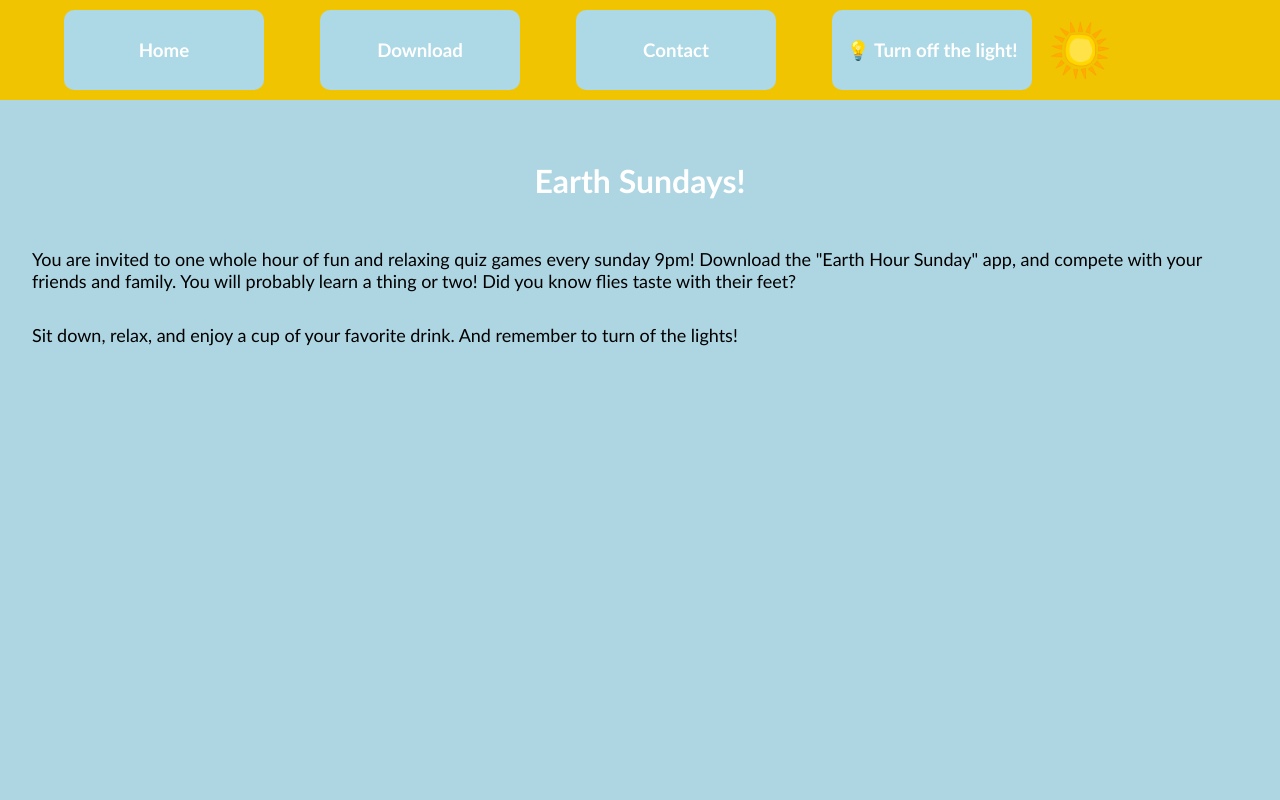
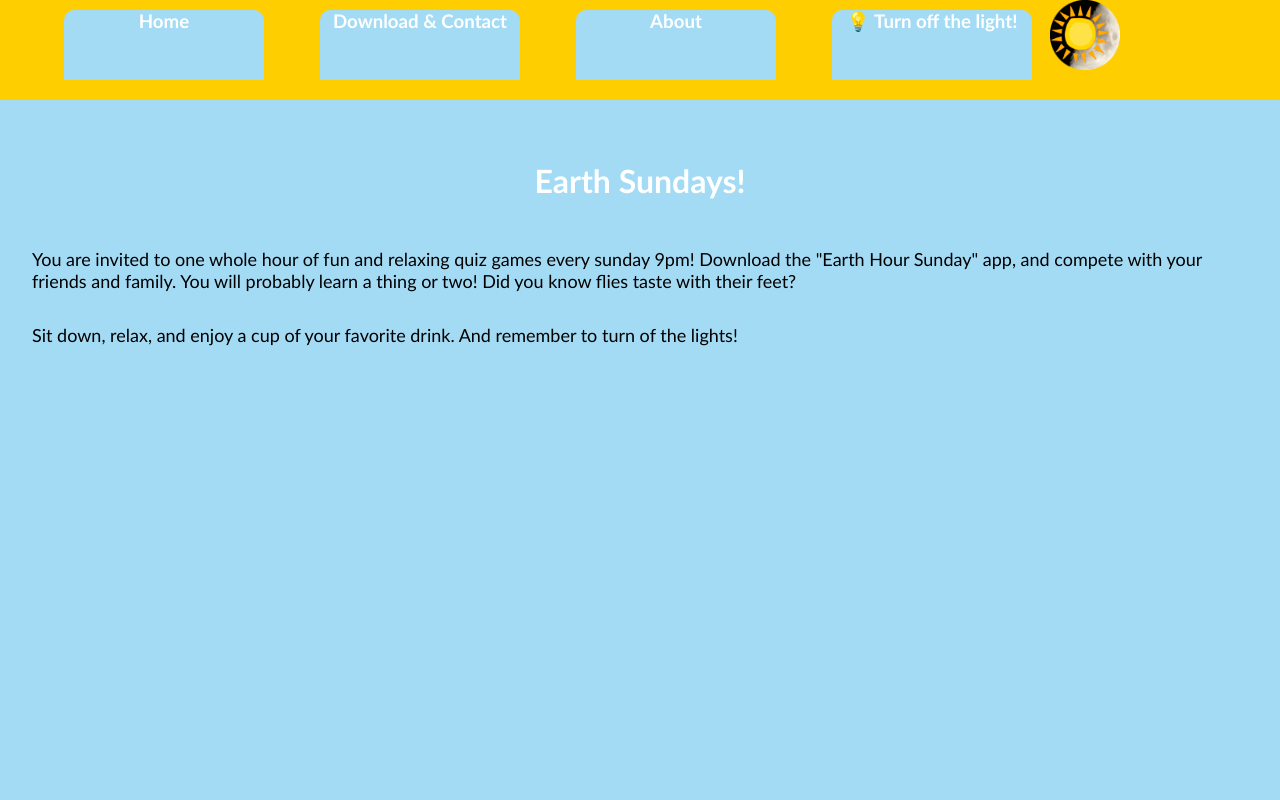
Before and after one commit to AndreasRinvoll/SnowballChallengeOblig, a plain HTML site: page index.html in a window 1280 px wide. Shown: the top 800 px of the page. Drawn offline with Linux system fonts and the light colour scheme.

Commit message:
fixed navbar, colors and contacts

```diff
--- a/index.html
+++ b/index.html
@@ -12,7 +12,11 @@
 <body>
     <div id="container">
 
-        <div class="navigation">
+        <div class="banner">
+
+        </div>
+
+        <div class="navigationbar">
 
             <a href="#main">
                 <div id="div_home" class="div_button">
@@ -22,13 +26,13 @@
 
             <a href="#download">
                 <div id="div_download" class="div_button">
-                    <h3>Download</h3>
+                    <h3>Download & Contact</h3>
                 </div>
             </a>
 
-            <a href="#contact">
+            <a href="#about">
                 <div id="div_contact" class="div_button">
-                    <h3>Contact</h3>
+                    <h3>About</h3>
                 </div>
             </a>
                 <a href="#moon">
@@ -53,7 +57,7 @@
         </div>
 
         <div class="information">
-            <h2>1. What is Earth Hour?</h2>
+            <h2 id="about">1. What is Earth Hour?</h2>
                 <p>
                     "Earth Hour, organized by WWF, is a global grassroots movement uniting people to take action on environmental issues and protect the planet. Engaging a massive mainstream community, Earth Hour was famously started as a lights out event in Sydney, Australia in 2007. Since then, it has grown to engage millions of supporters in more than 185 countries and territories, inspiring individuals and organizations worldwide to take action for the environment, and driving major legislative changes by harnessing the power of the crowd. As the movement grows, the one-hour lights out event continues to be the symbol of a broader commitment toward nature and our planet." <a href="https://www.earthhour.org/faqs">-earthhour</a>
                 </p>
@@ -70,7 +74,7 @@
             <a href="#"><img src="img/appstores.png" id="bilde"></a>
         </div>
 
-        <div>
+        <div class="contact">
             <h2 id="contact">You can contact us in the following ways: </h2>
             <ul class="contact_list">
                 <li>Email: earthsunday@gmail.com</li>
--- a/light_theme.css
+++ b/light_theme.css
@@ -4,7 +4,7 @@
 }
 
 body {
-  background-color: rgb(173, 213, 226);
+  background-color: rgb(163, 219, 245);
 }
 
 #container {
@@ -21,12 +21,37 @@ body {
   z-index: -10;
 }
 
-.navigation {
+/*Fixed navbar TEST*/
+
+.navigationbar {
+  overflow: hidden;
+  background-color: rgb(254, 206, 0);
+  position: fixed;
+  top: 0;
+  width: 100%;
+  height: 10%;
+}
+
+.navigationbar a {
+  float: left;
+  display: block;
+  color: white;
+  text-align: center;
+  padding: 1rem;
+  text-decoration: none;
+}
+
+.navigationbar a:hover {
+  /*background: chartreuse;*/
+  color: black;
+}
+
+.banner {
   grid-row: 1/2;
   grid-column: auto;
   border: 0px solid black;
   padding: 1rem;
-  background-color: rgb(240, 196, 0);
+  background-color: rgb(254, 206, 0);
   text-align: center;
   vertical-align: middle;
   line-height: 80px;
@@ -58,20 +83,20 @@ body {
 }
 
 .information {
-  grid-row: 14/18;
+  grid-row: 14/19;
   border: 0px solid black;
-  background-color: rgb(240, 196, 0);
+  background-color: rgb(254, 206, 0);
 }
 
 .download {
-  grid-row: 18/23;
+  grid-row: 19/23;
   border: 0px solid black;
 }
 
 .contact {
-  grid-row: 23/30;
-  border: 1px solid black;
-  background-color: rgb(240, 196, 0);
+  grid-row: 23/26;
+  border: 0px solid black;
+  background-color: rgb(254, 206, 0);
 }
 
 h1 {
@@ -116,7 +141,7 @@ a {
 #div_lys {
   left: 65%;
 }
-#div_lys2{
+#div_lys2 {
   left: 65%;
   z-index: 20;
 }
@@ -135,7 +160,7 @@ a {
   top: 10px;
   height: 80px;
   width: 200px;
-  background-color: lightblue;
+  background-color: rgb(163, 219, 245);
 }
 
 .div_button_lights {
@@ -145,20 +170,20 @@ a {
   top: 10px;
   height: 80px;
   width: 200px;
-  background-color: lightblue;
+  background-color: rgb(163, 219, 245);
 }
 
-.sunmoon{
+.sunmoon {
   height: 70px;
   width: 70px;
   position: absolute;
   left: 82%;
 }
 
-#moon{
+#moon {
   z-index: -10;
 }
-#moon:target{
+#moon:target {
   z-index: 10;
 }
 
```
